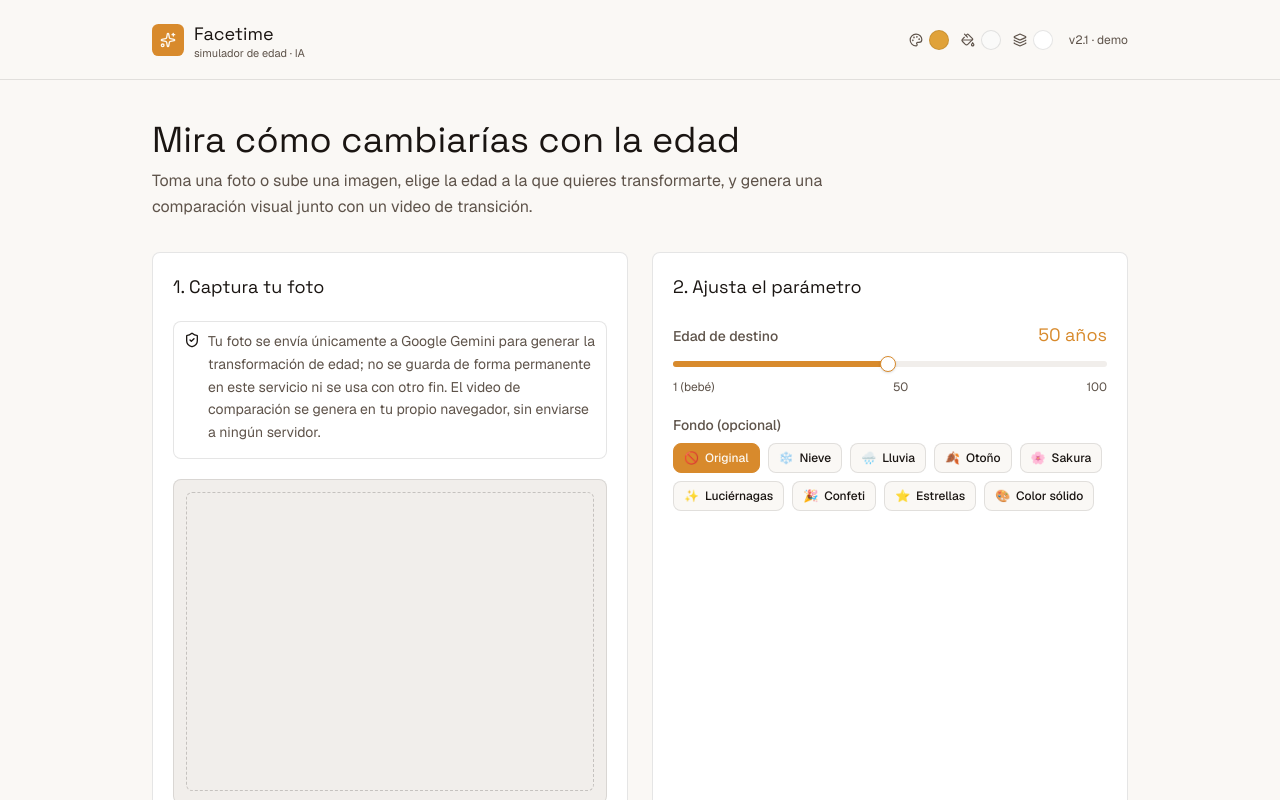
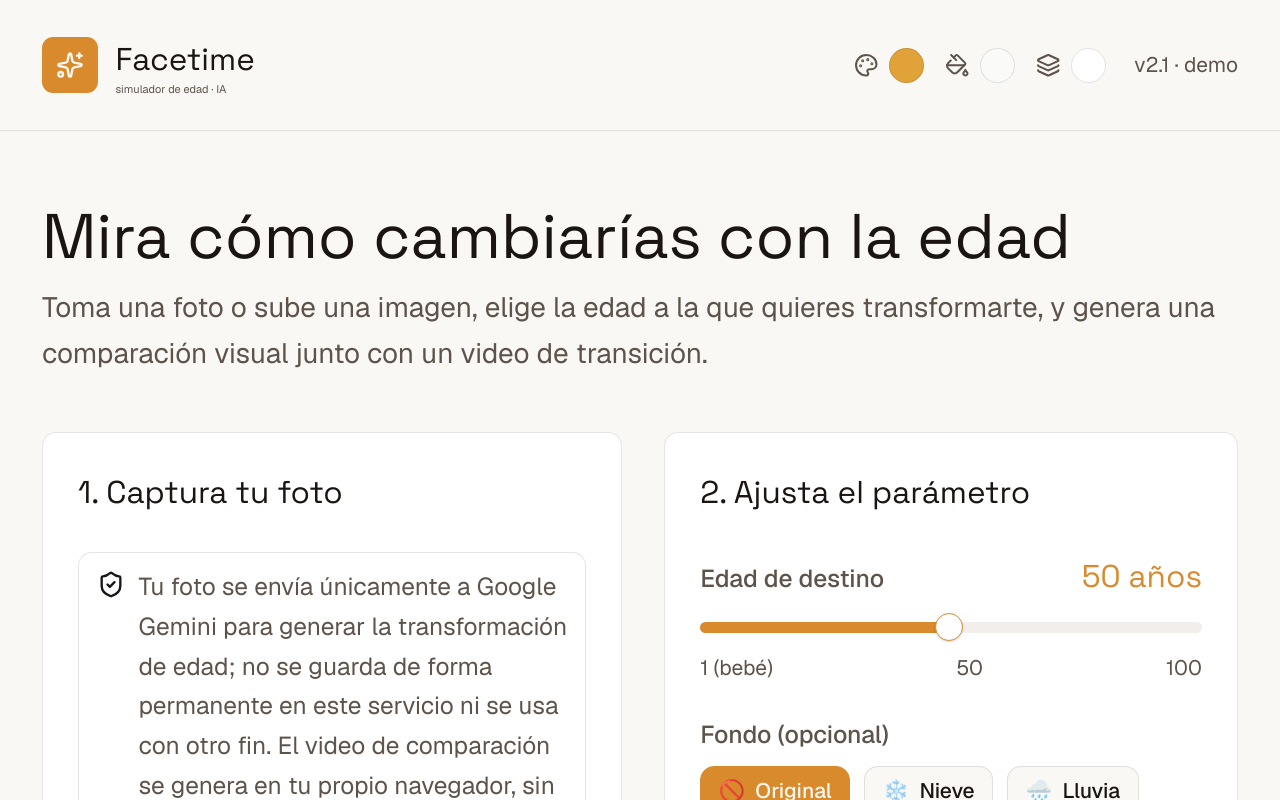
Before and after one commit to carlosantonioserrano/age-transformation, a Next.js app: page / in a window 1280 px wide. Shown: the top 800 px of the page. Built offline with nearby package versions, Linux system fonts and the light colour scheme; no server answers.

Commit message:
Nuevo cambio global de tamaño de letra

```diff
--- a/app/globals.css
+++ b/app/globals.css
@@ -132,6 +132,9 @@
 }
 
 @layer base {
+  html {
+    font-size: 175%;
+  }
   * {
     @apply border-border outline-ring/50;
   }
```
